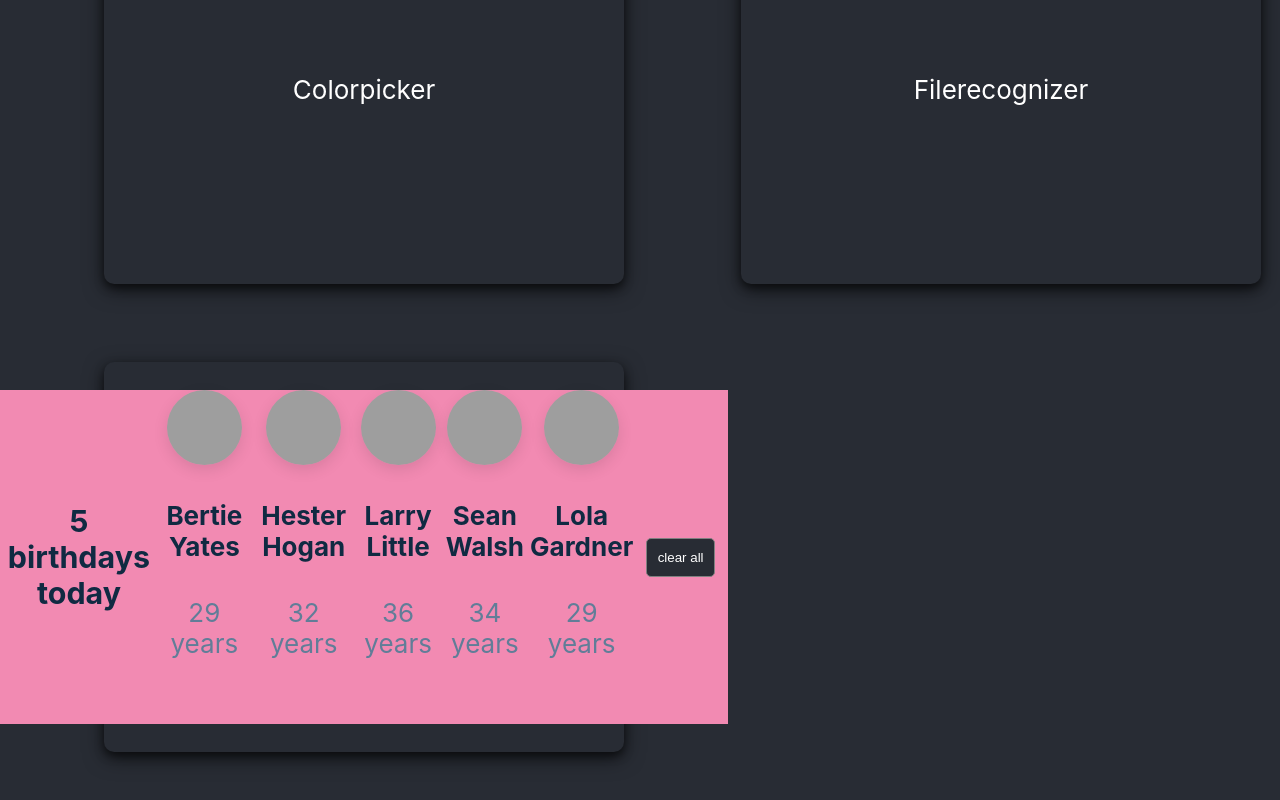
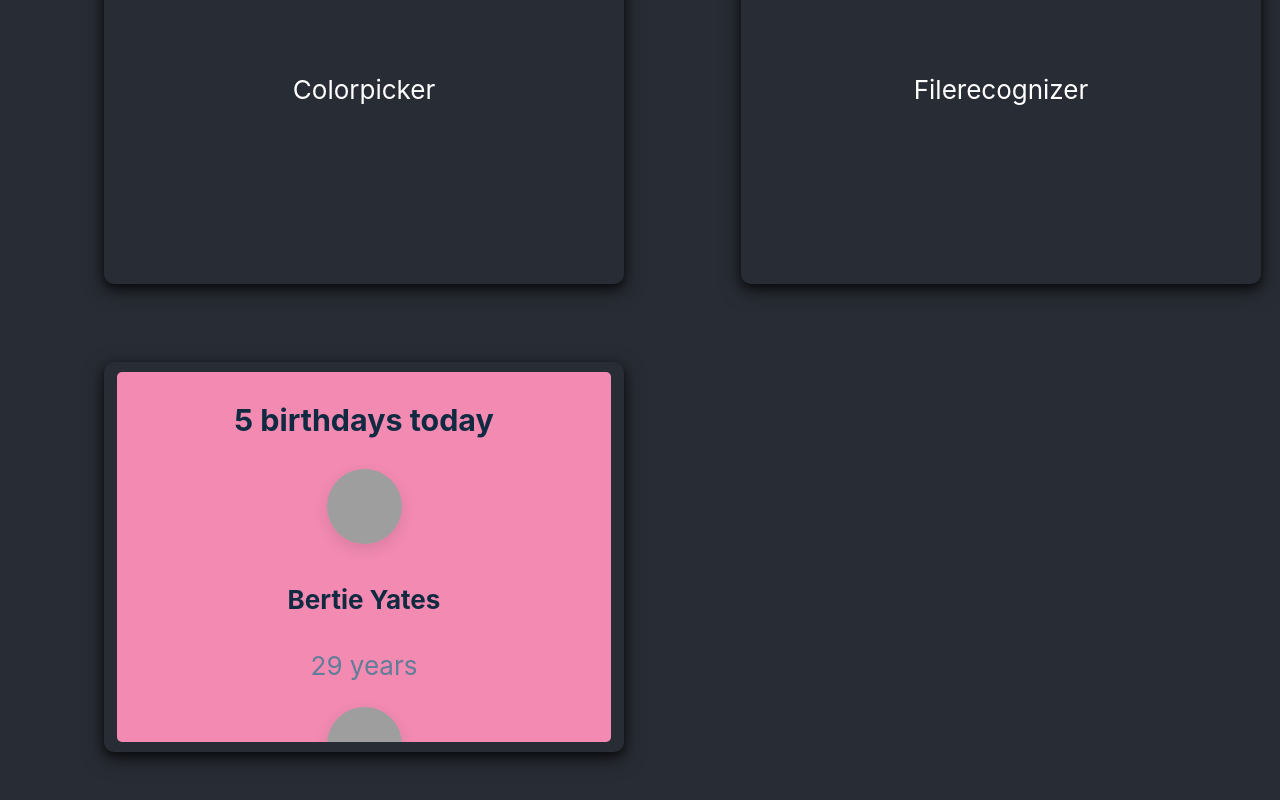
Before and after one commit to mohitgadhavi1/myDashboard, a React (Create React App) app: page / in a window 1280 px wide. Shown: the part 758-1558 px from the top of the page. Built offline with nearby package versions, Linux system fonts and the light colour scheme; grey boxes are pictures that could not be loaded.

Commit message:
reg commit

```diff
--- a/src/apps/BirthdayApp/BirthdayApp.js
+++ b/src/apps/BirthdayApp/BirthdayApp.js
@@ -19,17 +19,17 @@ const BirthdayAppStyle = styled.div`
   color: hsl(209, 61%, 16%);
   background: #f28ab2;
   display: flex;
-  position: absolute;
-  justify-content: center;
-  align-items: center;
+  flex-direction: column;
+  position: relative;
+  height: 95%;
+  width: 95%;
+  border-radius: 5px;
+  overflow-y: scroll;
+
   p {
     color: hsl(210, 22%, 49%);
   }
   .person {
-    display: flex;
-    flex-direction: column;
-    column-gap: 0.75rem;
-    margin-bottom: 1.5rem;
     align-items: center;
   }
   .person img {
```
Also changed, not shown: src/apps/BirthdayApp/index.js (deleted, +0 -16 lines).
